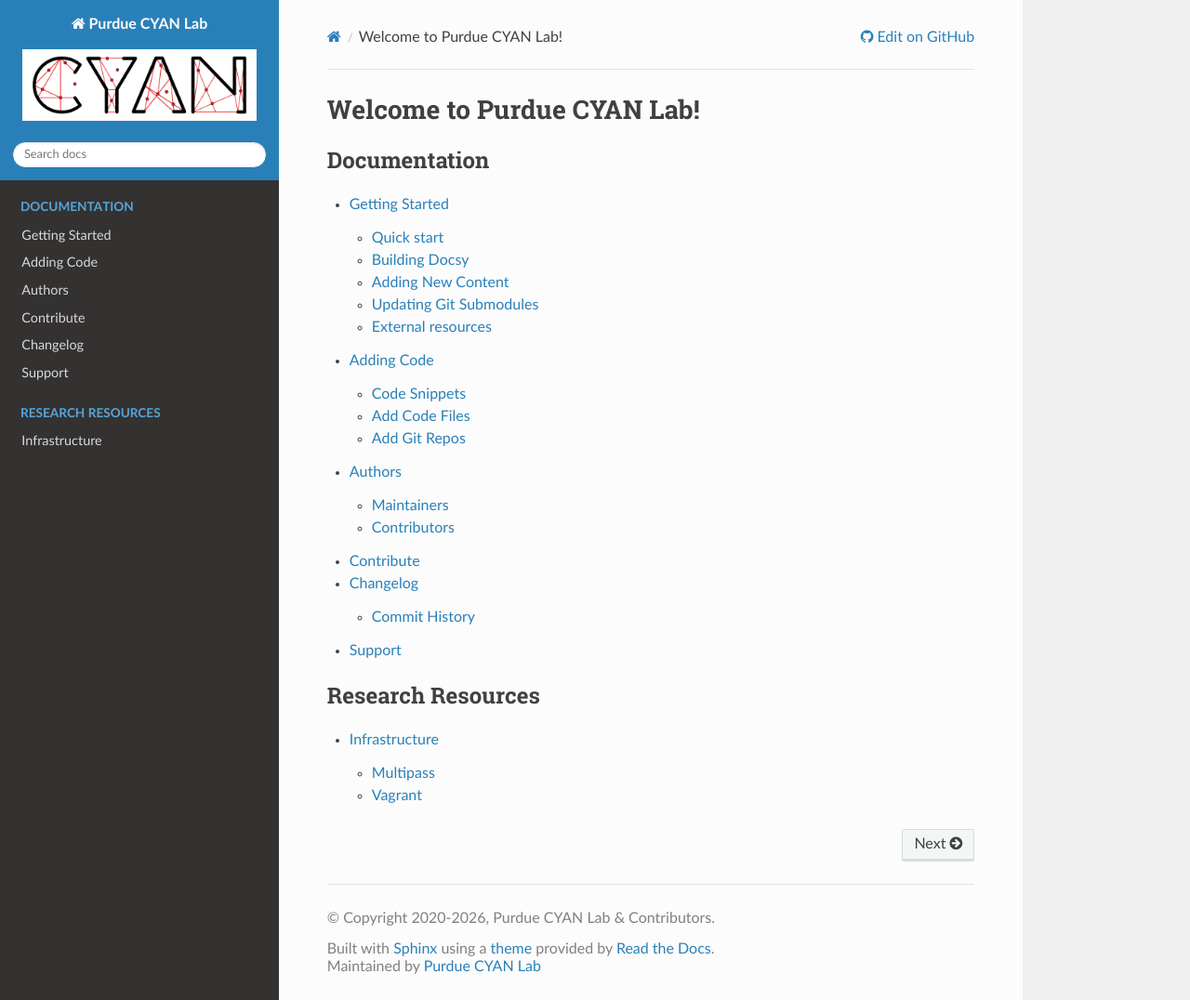
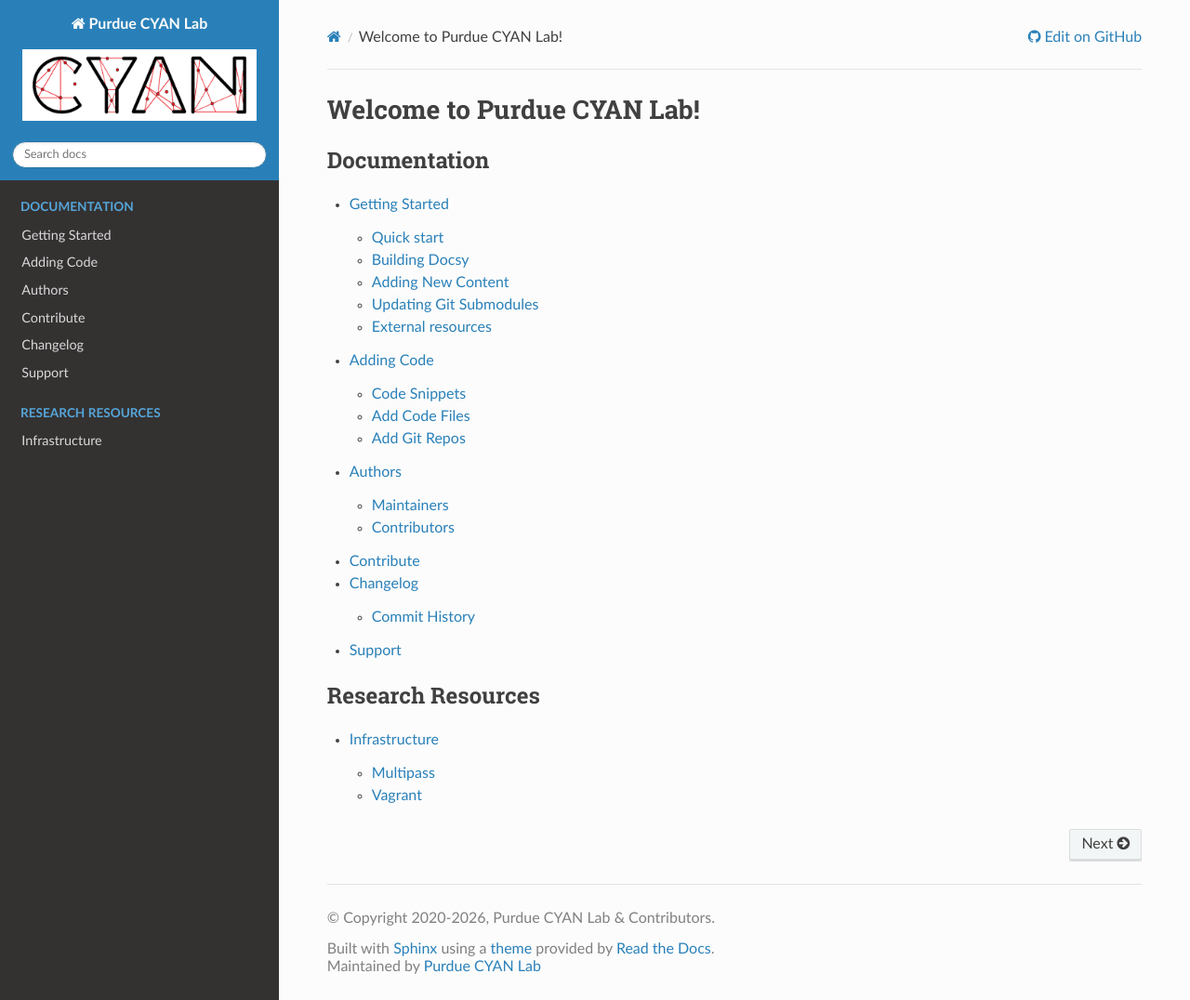
Before and after one commit to purduecyan/rtfm, a Sphinx documentation site: the page built from source/index.rst, in a window 1280 px wide and 1076 px high. Shown: the whole window at 93% size. Built offline with Sphinx 7.4.7 and the Read the Docs theme 3.1.0, drawn with Linux system fonts in a browser that asks for light colours; pages that are not in the unit, such as notebooks, are missing from menus.

Commit message:
Updated conf.py.

```diff
--- /dev/null
+++ b/source/_static/custom.css
@@ -0,0 +1,10 @@
+/* Let long table cells wrap instead of scrolling sideways (the RTD theme's default is nowrap). */
+.wy-table-responsive table td,
+.wy-table-responsive table th {
+  white-space: normal;
+  vertical-align: top;
+}
+/* Wider content column: the handbook has many tables. */
+.wy-nav-content { max-width: 1100px; }
+/* Badges sit a little apart, and slightly larger than body text's small caps. */
+.sd-badge { margin-right: 0.25em; font-size: 0.8em; }
--- a/source/conf.py
+++ b/source/conf.py
@@ -159,6 +159,8 @@
     # 'display_version': False,
 }
 
+html_css_files = ["custom.css"]
+
 html_js_files = [
     'js/custom.js'
 ]
@@ -311,3 +313,11 @@
 copybutton_exclude = '.linenos, .gp, .go'
 copybutton_prompt_text = r">>> |\.\.\. |\$ |In \[\d*\]: | {2,5}\.\.\.: | {5,8}: "
 copybutton_prompt_is_regexp = True
+
+# Location badges (sphinx-design), used in the handbook: |ws| |gl| |rh| |bs|
+rst_prolog = """
+.. |ws| replace:: :bdg-primary:`Workstation`
+.. |gl| replace:: :bdg-warning:`GitLab`
+.. |rh| replace:: :bdg-success:`Runner Host`
+.. |bs| replace:: :bdg-info:`Brightspace`
+"""
```
